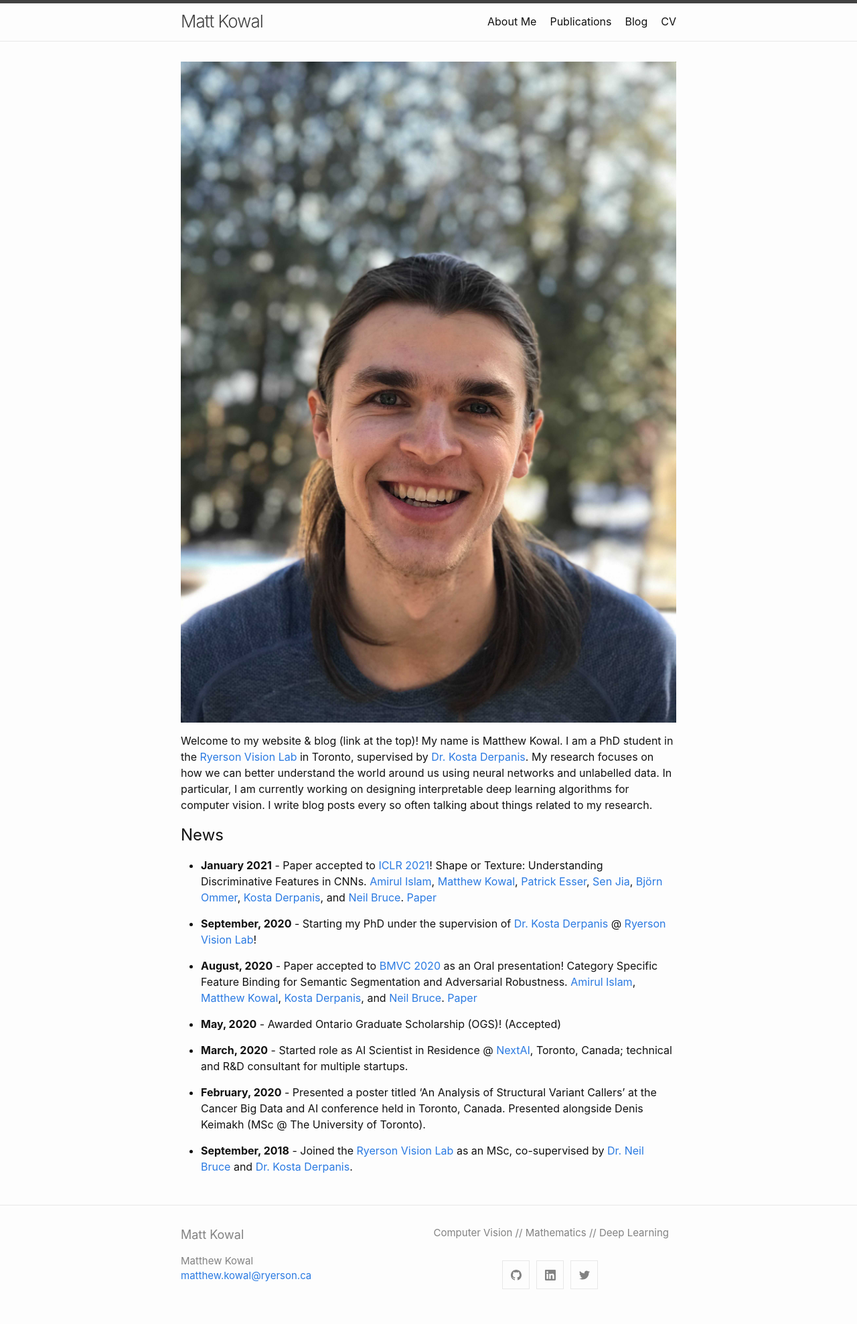
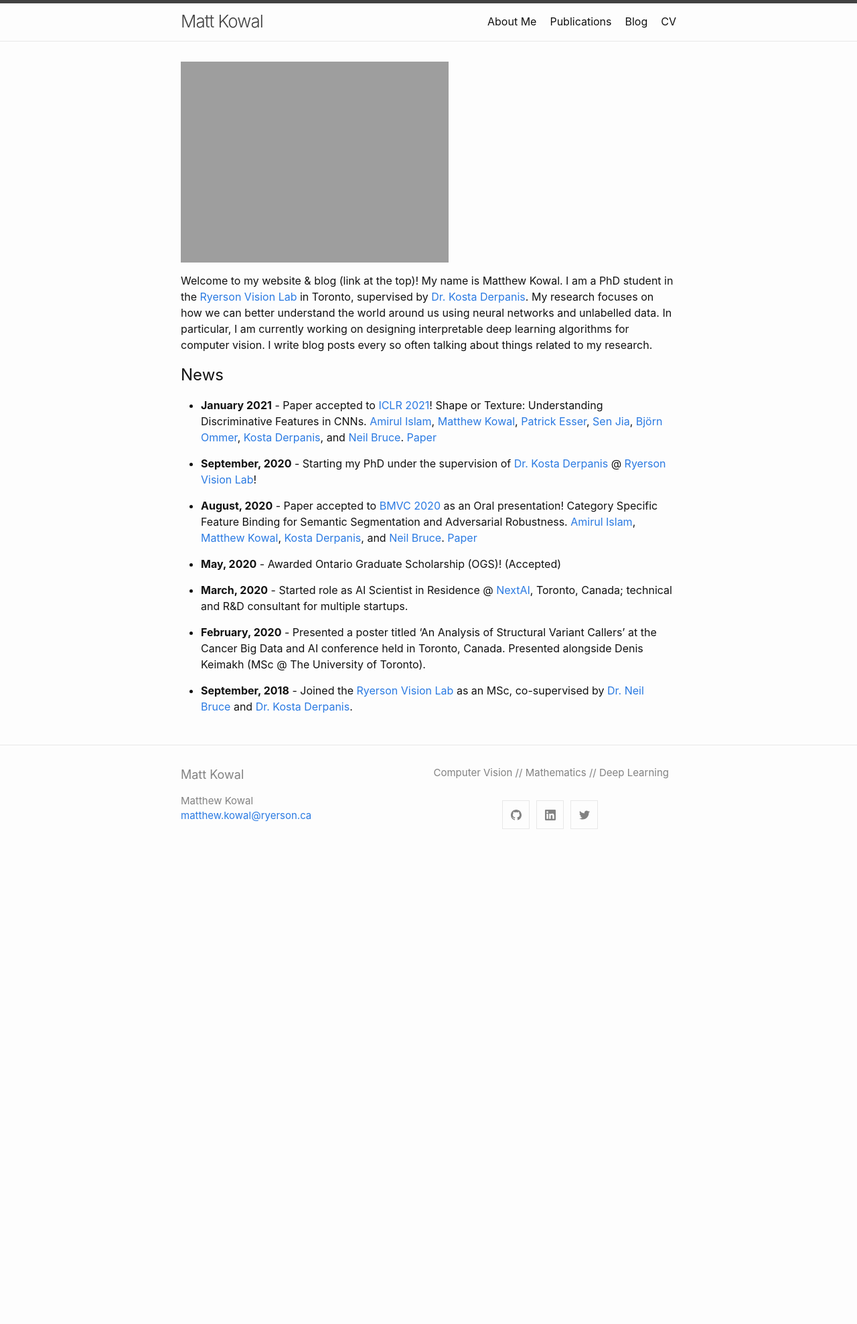
Before and after one commit to MKowal2/MKowal4.github.io, a Jekyll site: the page built from index.md, in a window 1280 px wide. Shown: the whole page at 67% size. Built offline with Jekyll 4.4.1, drawn with Linux system fonts in a browser that asks for light colours; after the commit the page ends 1290 px from its top, so only the background shows below that.

Commit message:
Update index.md

```diff
--- a/index.md
+++ b/index.md
@@ -8,7 +8,7 @@
 layout: home
 ---
 
-![Ryerson](images/profile.jpg)
+![Ryerson](images/profile.jpg =250x)
 
 Welcome to my website & blog (link at the top)! My name is Matthew Kowal. I am a PhD student in the [Ryerson Vision Lab](https://ryersonvisionlab.github.io/) in Toronto, supervised by [Dr. Kosta Derpanis](https://cs.ryerson.ca/~kosta/). My research focuses on how we can better understand the world around us using neural networks and unlabelled data. In particular, I am currently working on designing interpretable deep learning algorithms for computer vision. I write blog posts every so often talking about things related to my research.
 
```
